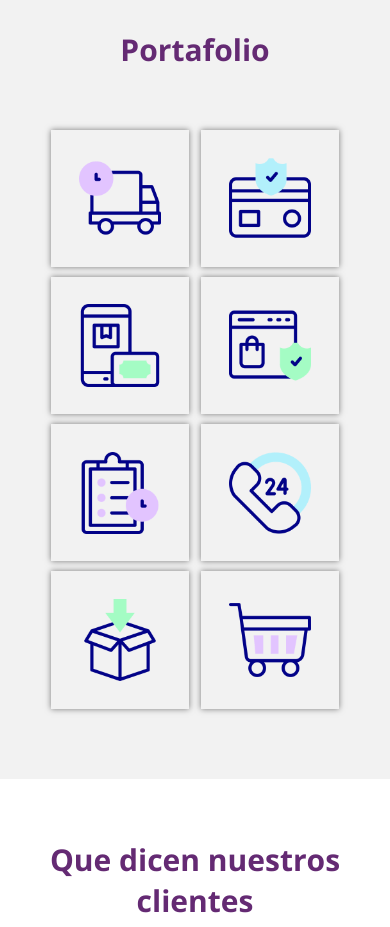
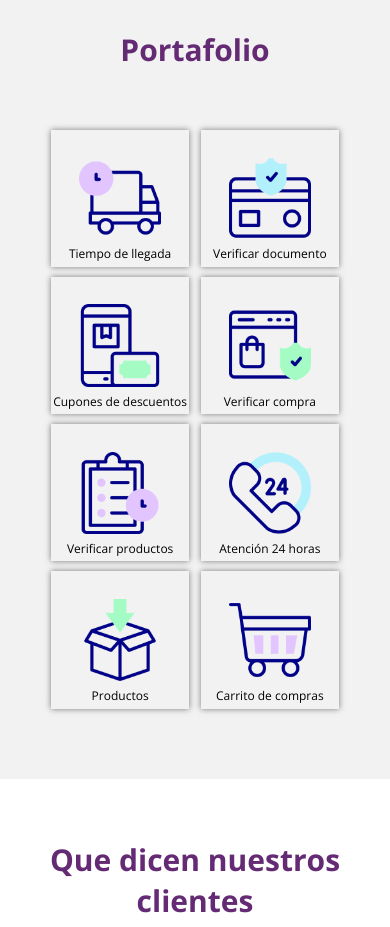
Before and after one commit to Obzolet/AMCHAM, a plain HTML site: page index.html in a window 390 px wide. Shown: the part 1320-2247 px from the top of the page. Drawn offline with nearby package versions, Linux system fonts and the light colour scheme.

Commit message:
Cambio de CSS Galeria

```diff
--- a/css/estilos.css
+++ b/css/estilos.css
@@ -173,12 +173,10 @@ ul{ /* Quita los puntos que por defecto da la clase ul */
 
 /* Galeria */
 
-
 #portafolio{
     background: #f2f2f2;
     padding: 60px 0;
     width: 100%;
-
 }
 
 #galeria-port{
@@ -188,14 +186,13 @@ ul{ /* Quita los puntos que por defecto da la clase ul */
     flex-wrap: wrap;
     margin: auto;
 }
-
+ /* */
 .imagen-port{
     width: 24%;
     margin-bottom: 10px;
     overflow: hidden;
     position: relative;
     cursor: pointer;
-    /* */
     box-shadow: 0 0 6px 0 rgba(0, 0, 0, .5);
 }
 
@@ -371,11 +368,31 @@ ul{ /* Quita los puntos que por defecto da la clase ul */
         width:100%;
     }
 
-
     /* Galeria */
 
     #galeria-port {
     width: 70%;
+    }
+
+    .imagen-port {
+    pointer-events: none; /*quita el efecto del hover*/
+    }
+
+    .hover-galeria{
+        transform: scale(1);
+        background: none;
+        transition: none;
+    }
+
+    .hover-galeria img{
+        width: 0%;
+    }
+
+    .hover-galeria p{
+        font-size: 12px;
+        text-align: center;
+        padding-top: 65%;
+        color: #000;
     }
 
     .imagen-port{
```
